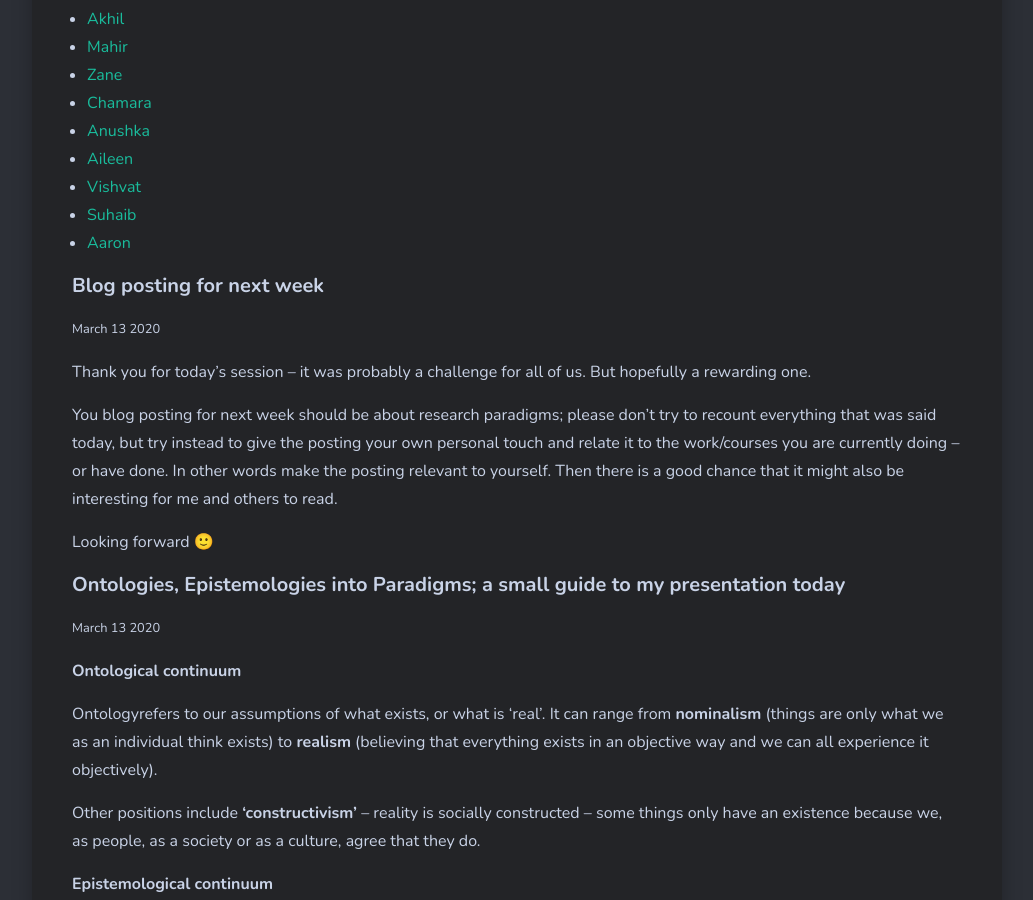
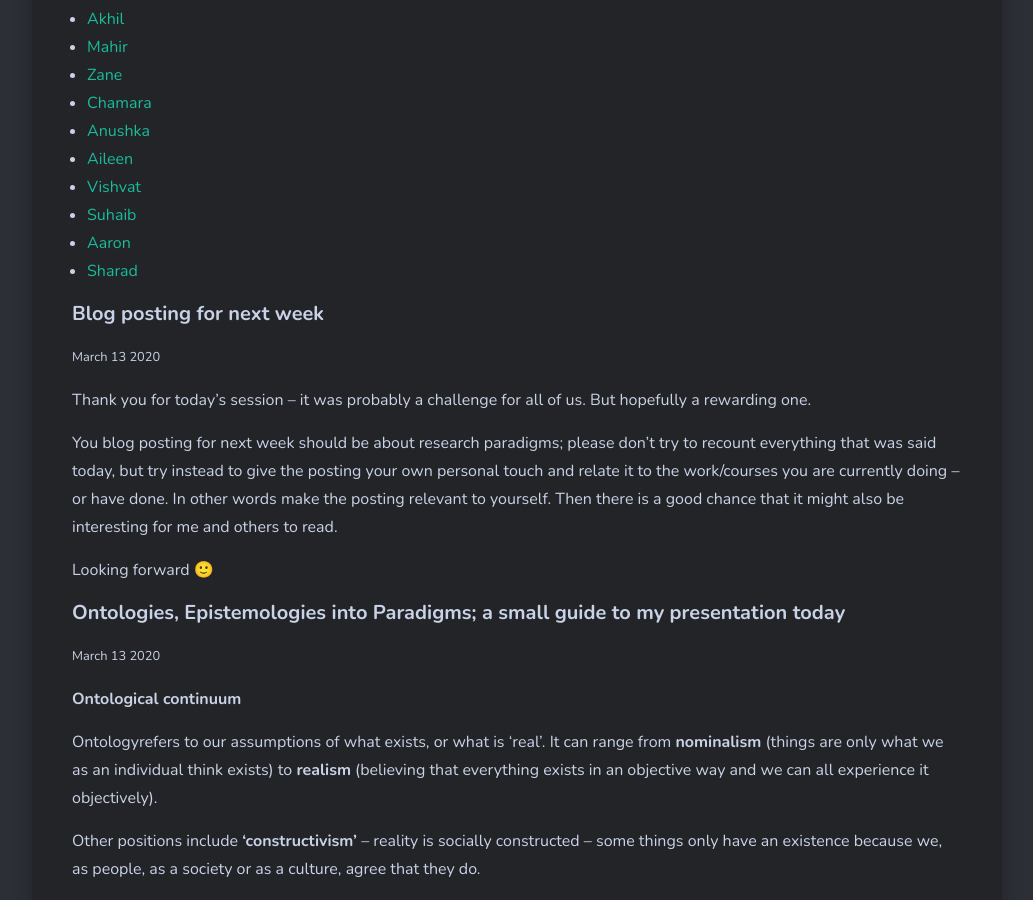
Before and after one commit to larsoliverdam/nmit, a Jekyll site: the page built from _pages/RES701.md, in a window 1280 px wide and 900 px high, scrolled down 1398 px. Shown: the whole window, without its empty margins (123-1156 px from the left). Built offline with Jekyll 4.4.1, drawn with Linux system fonts in a browser that asks for light colours; nearby versions of some CDN libraries; comment, search, counter and statistics services are not loaded.

Commit message:
Add Sharad blog link

```diff
--- a/_pages/RES701.md
+++ b/_pages/RES701.md
@@ -33,6 +33,7 @@ image: 08.jpg
 * [Vishvat](https://researchmthds.wordpress.com/)
 * [Suhaib](https://suhaibparappallathres.wordpress.com)
 * [Aaron](https://AaronsResearchMethods.blogspot.com)
+* [Sharad](https://reasearchmethodsharad.wordpress.com/)
 
 #### Blog posting for next week
 <small>March 13 2020</small>
```
